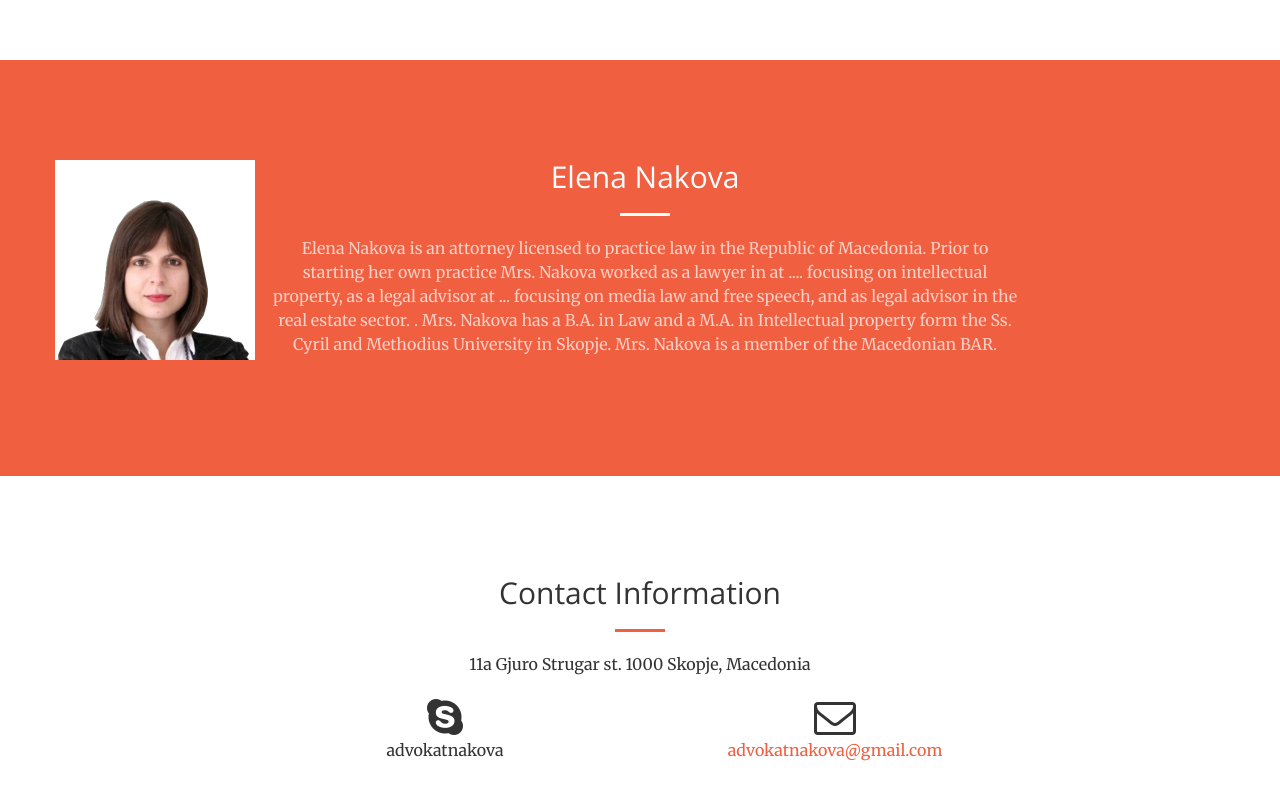
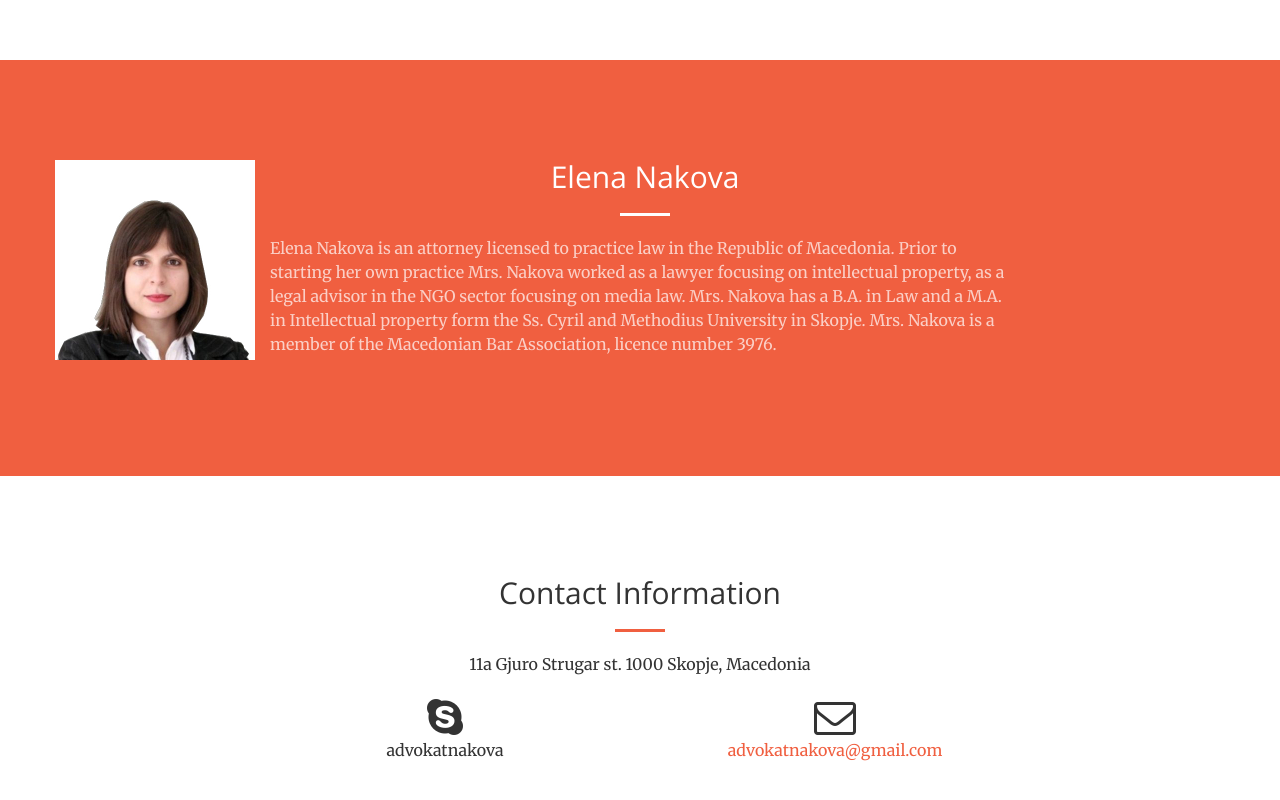
Before and after one commit to novica/aen, a website: page index.html in a window 1280 px wide. Shown: the part 1220-2020 px from the top of the page. Drawn offline with nearby package versions, Linux system fonts and the light colour scheme.

Commit message:
fixing about

```diff
--- a/index.html
+++ b/index.html
@@ -133,7 +133,9 @@ of industrial property</p>
                <div class="col-lg-8 text-center">
                     <h2 class="section-heading">Elena Nakova</h2>
                     <hr class="light">
-                    <p class="text-faded">Elena Nakova is an attorney licensed to practice law in the Republic of Macedonia. Prior to starting her own practice Mrs. Nakova worked as a lawyer in at .... focusing on intellectual property, as a legal advisor at ... focusing on media law and free speech, and as legal advisor in the real estate sector. . Mrs. Nakova has a B.A. in Law and a M.A. in Intellectual property form the Ss. Cyril and Methodius University in Skopje. Mrs. Nakova is a member of the Macedonian BAR. </p>
+                    </div>
+                    <div class="col-lg-8 text-left">
+                    <p class="text-faded">Elena Nakova is an attorney licensed to practice law in the Republic of Macedonia. Prior to starting her own practice Mrs. Nakova worked as a lawyer focusing on intellectual property, as a legal advisor in the NGO sector focusing on media law. Mrs. Nakova has a B.A. in Law and a M.A. in Intellectual property form the Ss. Cyril and Methodius University in Skopje. Mrs. Nakova is a member of the Macedonian Bar Association, licence number 3976. </p>
                     <!-- <a href="#services" class="page-scroll btn btn-default btn-xl sr-button">Get Started!</a> -->
                 </div>
             </div>
```
